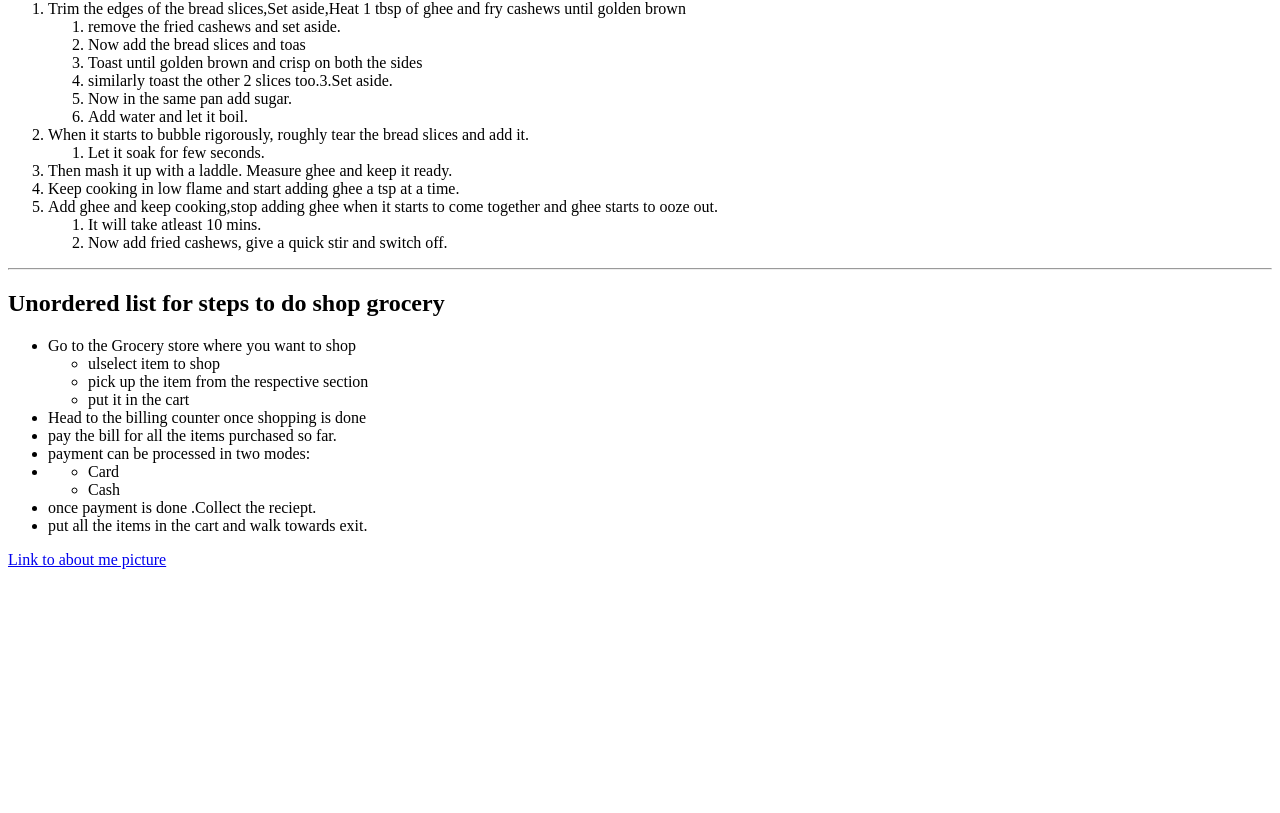
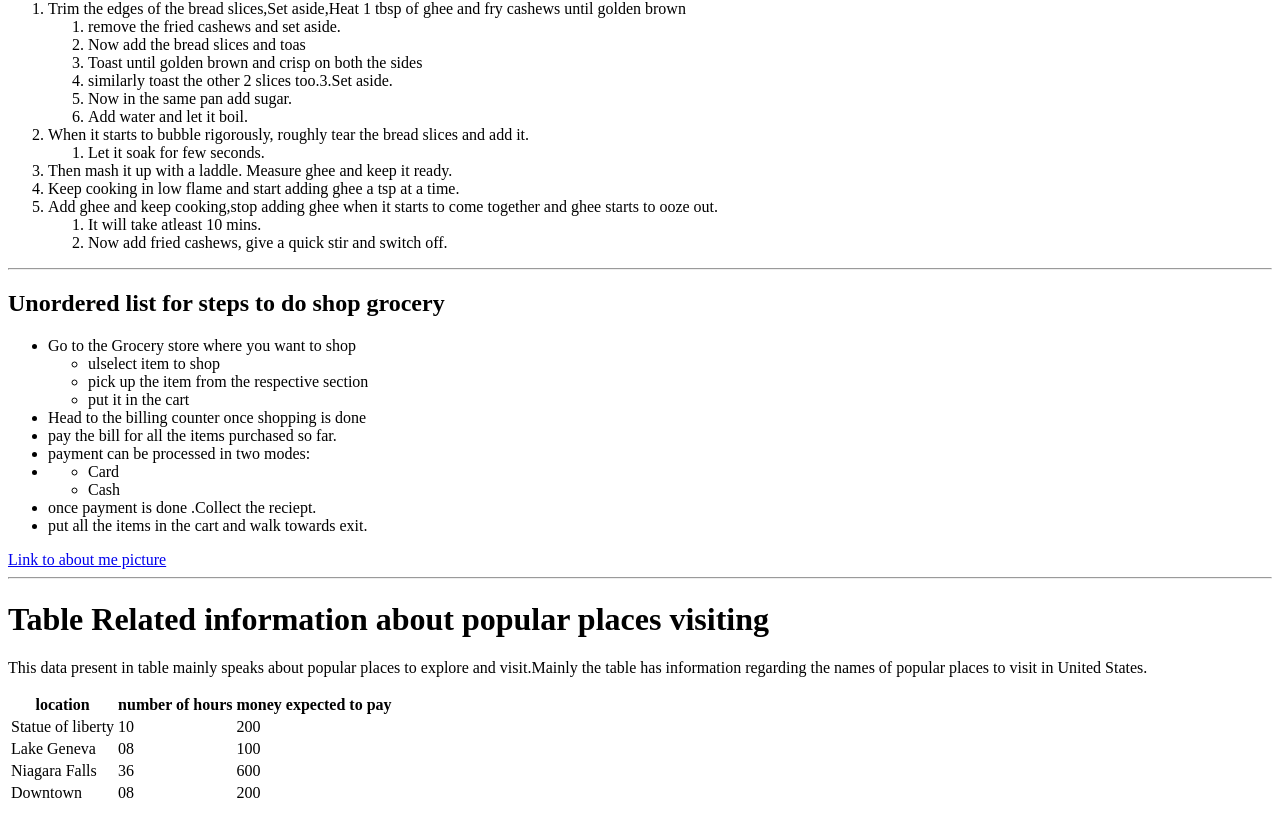
Before and after one commit to 44-563-Web-Apps-S21/webapps-s21-assignment-3-Maruthi158, a plain HTML site: page index.html in a window 1280 px wide. Shown: the part 272-1085 px from the top of the page. Before the commit the page ends 849 px from the top, so only its background shows below. Drawn offline with Linux system fonts and the light colour scheme.

Commit message:
assignment3_maruthi

```diff
--- a/index.html
+++ b/index.html
@@ -44,5 +44,37 @@
  <li>put all the items in the cart and walk towards exit.</li></ul>
 
  <a href=file:///C:/Users/S541905/Desktop/Priyanka/1-1/WEB%20APPS/webapps-repos/webapps-s21-assignment-3-Maruthi158/aboutme.html> Link to about me picture</a>
+ <hr>
+        <h1>Table Related information about popular places  visiting</h1>
+        <p>This data present in table mainly speaks about popular places to explore and visit.Mainly the table has information regarding the names of popular places to visit in United States.<br></p>
+        <table>
+            <tr>
+            <th>
+                location
+        </th>
+        <th>
+            number of hours
+    </th>
+    <th>
+        money expected to pay
+</th>
+    </tr>
+    <tr><td>Statue of liberty</td>
+    <td> 10</td>
+    <td> 200</td>
+</tr>
+<tr><td>Lake Geneva</td>
+<td> 08</td>
+<td> 100</td>
+</tr>
+<tr><td>Niagara Falls</td>
+    <td> 36</td>
+    <td> 600</td>
+    </tr>
+
+            <tr><td>Downtown</td>
+                <td> 08</td>
+                <td> 200</td>
+                </tr></table>
     </body>
 </html>
```
